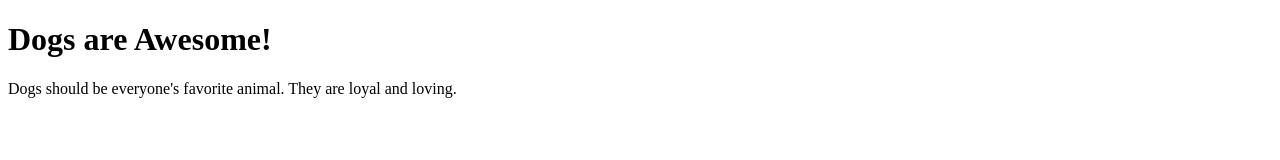
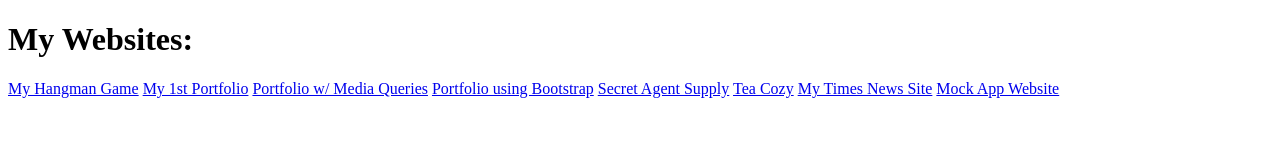
Before and after one commit to stehar14/stehar14.github.io, a plain HTML site: page index.html in a window 1280 px wide. Drawn offline with Linux system fonts and the light colour scheme.

Commit message:
added links to other github.io pages

```diff
--- a/index.html
+++ b/index.html
@@ -1,11 +1,18 @@
 <!DOCTYPE html>
 <html>
 <head>
-	<title>Dogs Rule</title>
+	<title>My Sites</title>
 	<link rel="stylesheet" type="text/css" href="style.css">
 </head>
 <body>
-<h1>Dogs are Awesome!</h1>
-<p>Dogs should be everyone's favorite animal. They are loyal and loving.<p>
+<h1>My Websites:</h1>
+<a href="https://stehar14.github.io/Hangman-Game/">My Hangman Game</a>
+<a href="https://stehar14.github.io/Basic-Portfolio">My 1st Portfolio</a>
+<a href="https://stehar14.github.io/Responsive-Portfolio">Portfolio w/ Media Queries</a>
+<a href="https://stehar14.github.io/Bootstrap-Portfolio">Portfolio using Bootstrap</a>
+<a href="https://stehar14.github.io/SecretAgentSupply">Secret Agent Supply</a>
+<a href="https://stehar14.github.io/TeaCozy">Tea Cozy</a>
+<a href="https://stehar14.github.io/times">My Times News Site</a>
+<a href="https://stehar14.github.io/excursion">Mock App Website</a>
 </body>
 </html>
```
